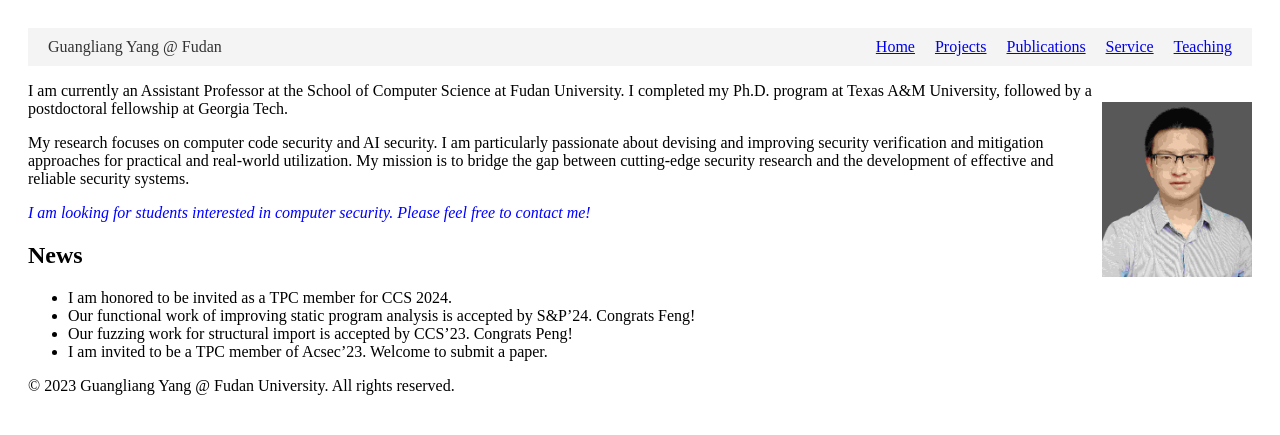
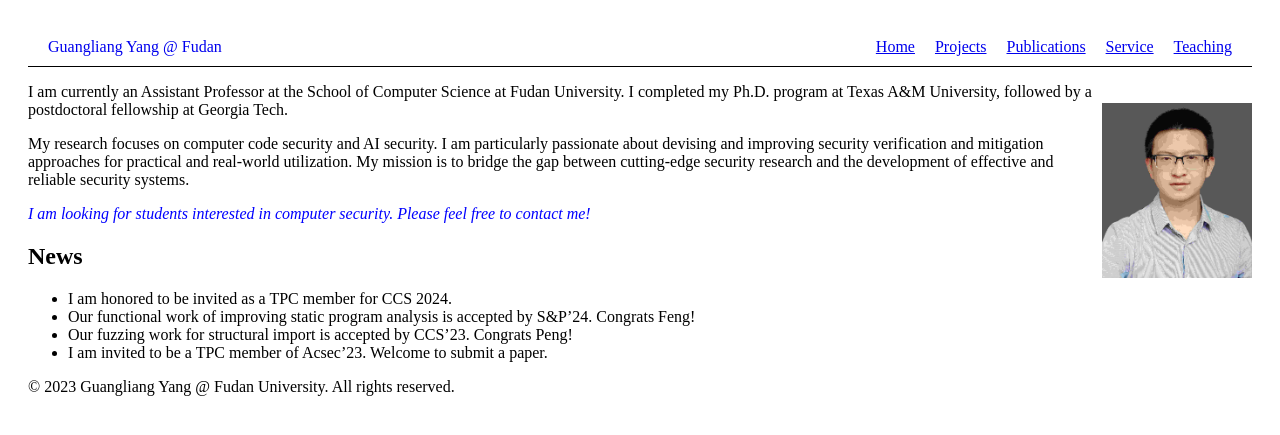
Before and after one commit to yang-guangliang/yang-guangliang.github.io, a Jekyll site: the page built from index.md, in a window 1280 px wide. Shown: the top 435 px of the page. Built offline with Jekyll 4.4.1, drawn with Linux system fonts in a browser that asks for light colours.

Commit message:
update css

```diff
--- a/_layouts/default.html
+++ b/_layouts/default.html
@@ -24,6 +24,8 @@
       </nav>
     </header>
 
+    <hr>
+
     <main>
         {{ content }}
     </main>
--- a/assets/styles.css
+++ b/assets/styles.css
@@ -9,7 +9,7 @@ nav {
     display: flex;
     justify-content: space-between;
     align-items: center;
-    background: #f4f4f4; /* Adjust background color */
+    /* background: #f4f4f4; */
     padding: 10px 20px;
     flex-wrap: nowrap; /* Prevent wrapping */
 }
@@ -20,7 +20,7 @@ nav {
 }
 
 .nav-left a {
-    color: #333; /* Adjust text color */
+    /* color: #333;  */
     text-decoration: none;
     white-space: nowrap; /* Prevent wrapping of text */
 }
@@ -35,3 +35,12 @@ nav {
 .nav-right ul li {
     margin-left: 20px;
 }
+
+
+hr {
+
+    border: none;
+    height: 1px;
+    background-color: black;
+    margin-top: 0;
+}
```
